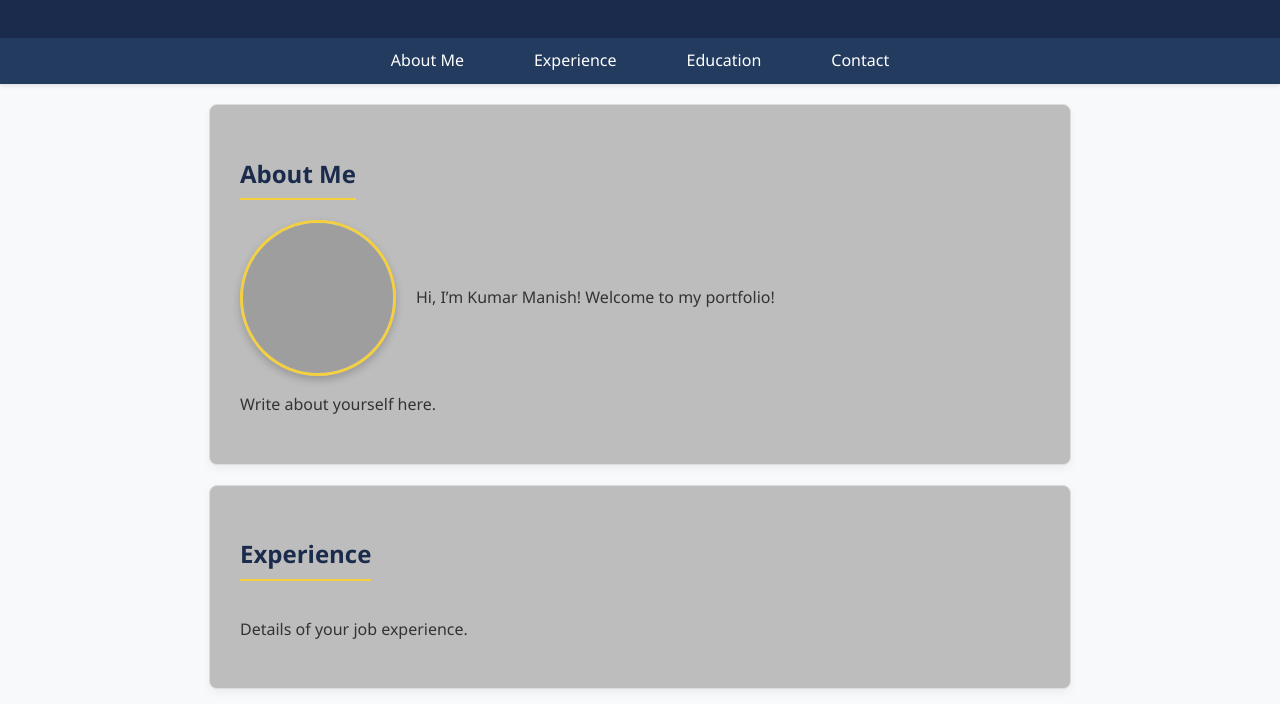
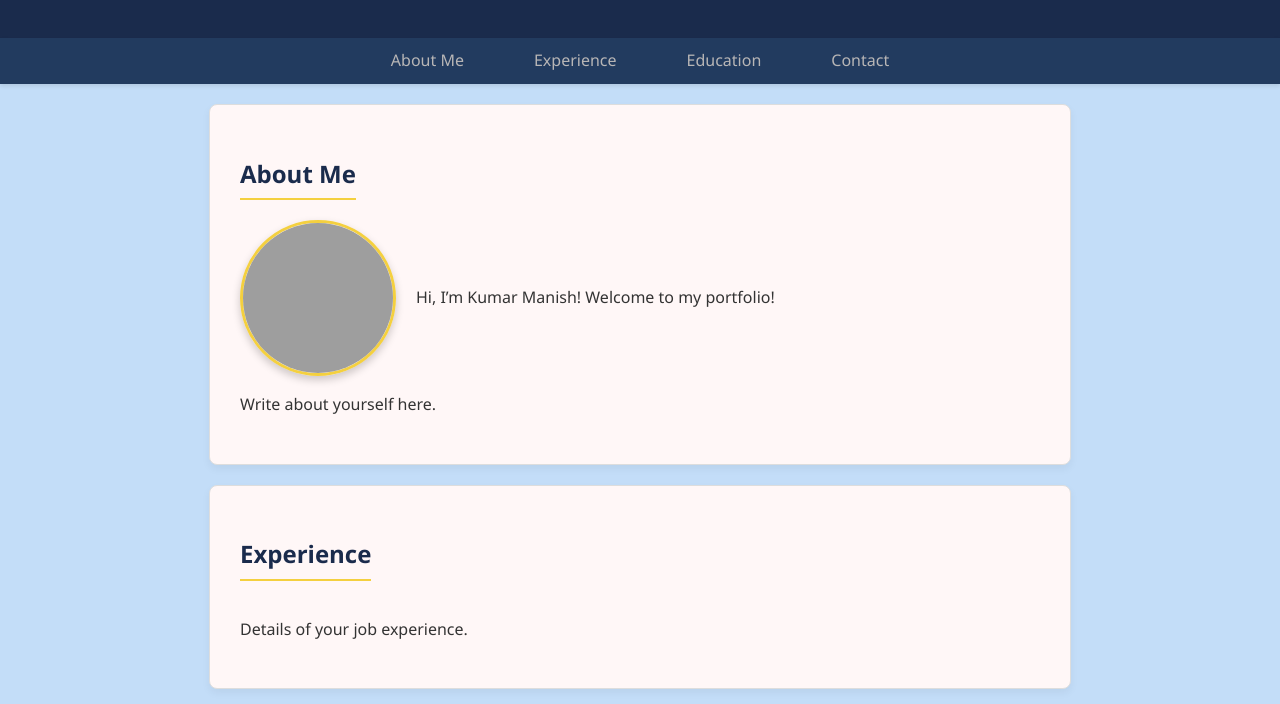
Before and after one commit to kmanish2202/MyWebPage, a plain HTML site: page index.html in a window 1280 px wide. Shown: the part 96-800 px from the top of the page. Drawn offline with Linux system fonts and the light colour scheme; grey boxes are pictures that could not be loaded.

Commit message:
style-background-color

```diff
--- a/style.css
+++ b/style.css
@@ -5,7 +5,7 @@ body {
     line-height: 1.6;
     margin: 0;
     padding: 0;
-    background-color: #f8f9fa;
+    background-color: #c3ddf8;
 }
 
 /* Header Styling */
@@ -33,7 +33,7 @@ nav ul li {
 }
 
 nav ul li a {
-    color: #ffffff;
+    color: #b8b6b6;
     text-decoration: none;
     padding: 10px 20px;
     display: block;
@@ -51,7 +51,7 @@ section {
     padding: 30px;
     margin: 20px auto;
     max-width: 800px;
-    background: #bdbdbd;
+    background: #fff7f7;
     border: 1px solid #ddd;
     border-radius: 8px;
     box-shadow: 0 4px 8px rgba(0, 0, 0, 0.05);
```
